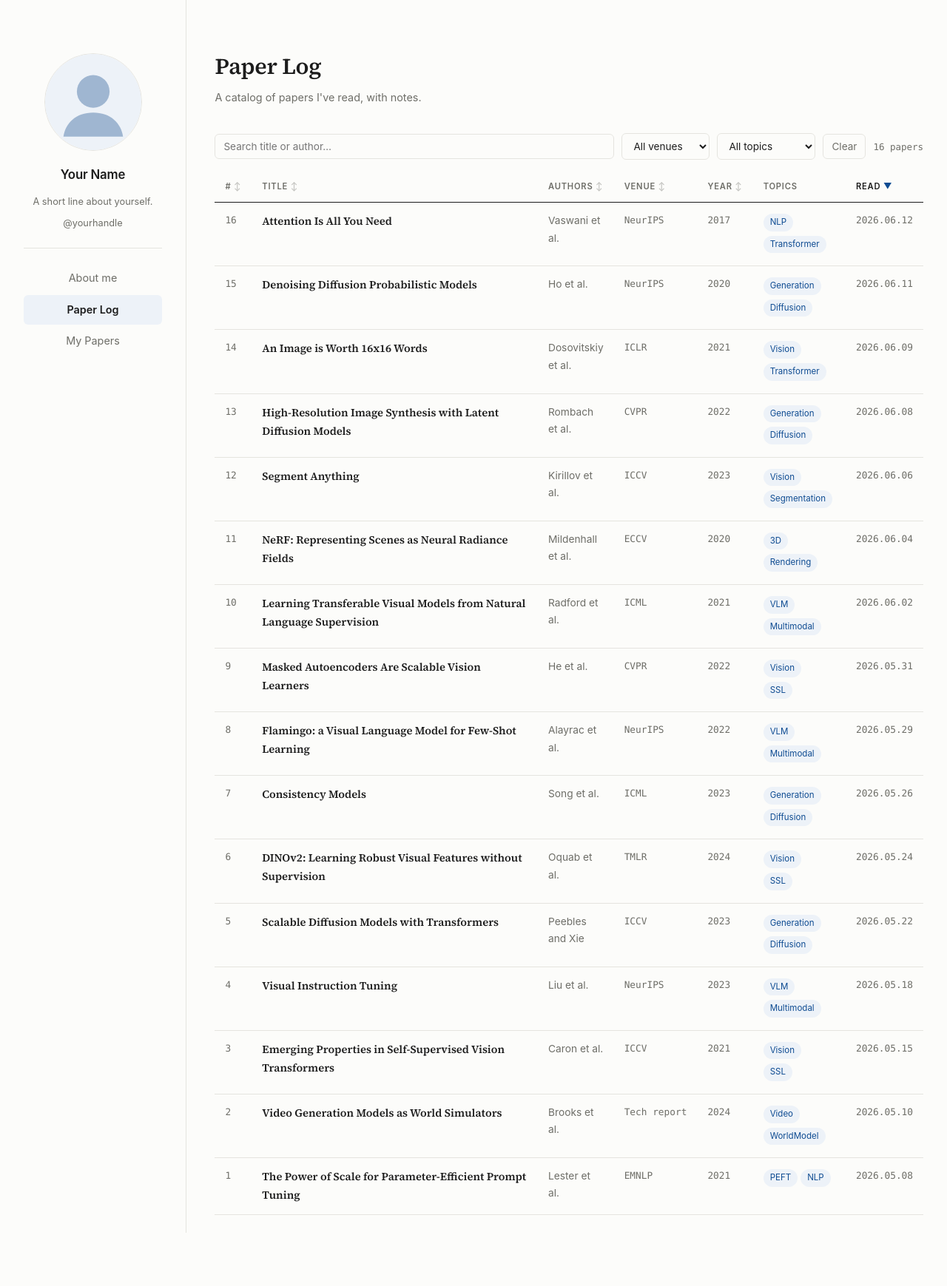
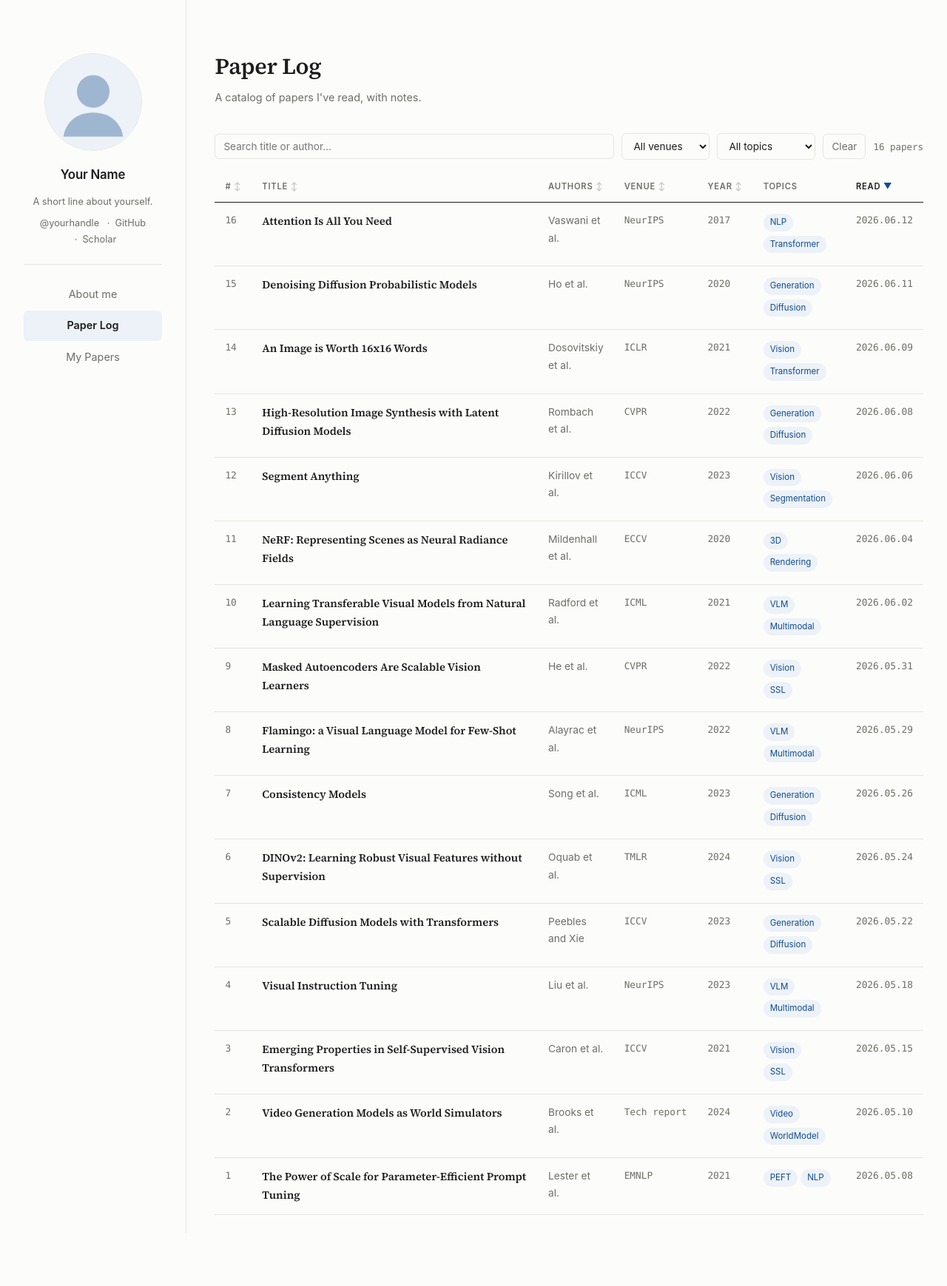
Before and after one commit to krjeo0/krjeo0.github.io, a Jekyll site: the page built from index.html, in a window 1280 px wide. Shown: the whole page at 74% size. Built offline with Jekyll 4.4.1, drawn with Linux system fonts in a browser that asks for light colours; after the commit the page ends 1667 px from its top, so only the background shows below that.

Commit message:
Add files via upload

```diff
--- a/_config.yml
+++ b/_config.yml
@@ -4,6 +4,8 @@ nickname: Your Name              # shown under the profile photo
 description: A catalog of papers I've read, with notes.
 bio: A short line about yourself.   # appears under your name
 instagram: yourhandle            # your Instagram handle, without the @ (leave blank to hide)
+github: yourhandle               # your GitHub username (leave blank to hide)
+scholar: https://scholar.google.com/citations?user=YOUR_ID   # full URL to your Scholar profile (leave blank to hide)
 profile_image: /assets/img/profile.svg   # replace with your photo: /assets/img/profile.jpg
 
 # Build settings (no need to touch)
--- a/_layouts/default.html
+++ b/_layouts/default.html
@@ -14,6 +14,7 @@
   {% assign in_about = false %}{% if page.url == '/about/' %}{% assign in_about = true %}{% endif %}
   {% assign in_paperlog = false %}{% if page.url == '/' or page.collection == 'posts' %}{% assign in_paperlog = true %}{% endif %}
   {% assign in_mypapers = false %}{% if page.url == '/my-papers/' or page.collection == 'my_papers' %}{% assign in_mypapers = true %}{% endif %}
+  {% assign is_db = false %}{% if page.url == '/' or page.url == '/my-papers/' %}{% assign is_db = true %}{% endif %}
 
   <div class="shell">
 
@@ -23,7 +24,13 @@
       </a>
       <p class="nickname">{{ site.nickname }}</p>
       {% if site.bio %}<p class="bio">{{ site.bio }}</p>{% endif %}
-      {% if site.instagram %}<p class="social"><a href="https://instagram.com/{{ site.instagram }}" target="_blank" rel="noopener">@{{ site.instagram }}</a></p>{% endif %}
+      {% if site.instagram or site.github or site.scholar %}
+      <p class="social">
+        {% if site.instagram %}<a href="https://instagram.com/{{ site.instagram }}" target="_blank" rel="noopener">@{{ site.instagram }}</a>{% endif %}
+        {% if site.github %}<a href="https://github.com/{{ site.github }}" target="_blank" rel="noopener">GitHub</a>{% endif %}
+        {% if site.scholar %}<a href="{{ site.scholar }}" target="_blank" rel="noopener">Scholar</a>{% endif %}
+      </p>
+      {% endif %}
 
       <nav class="side-nav">
         <a class="nav-link{% if in_about %} active{% endif %}" href="{{ '/about/' | relative_url }}">About me</a>
@@ -32,7 +39,7 @@
       </nav>
     </aside>
 
-    <main class="content">
+    <main class="content{% if is_db %} content--db{% endif %}">
       {{ content }}
     </main>
 
--- a/assets/css/style.css
+++ b/assets/css/style.css
@@ -29,12 +29,15 @@ html { scroll-behavior: smooth; }
   * { transition: none !important; }
 }
 
+html, body { height: 100%; }
+
 body {
   font-family: var(--sans);
   background: var(--paper);
   color: var(--ink);
   line-height: 1.7;
   -webkit-font-smoothing: antialiased;
+  overflow: hidden;
 }
 
 a { color: var(--link-blue); text-decoration: none; }
@@ -55,7 +58,8 @@ select:focus-visible {
   max-width: 2400px;
   margin: 0 auto;
   padding: 0 clamp(20px, 2.5vw, 48px);
-  min-height: 100vh;
+  height: 100vh;
+  overflow: hidden;
 }
 
 /* ---------- left sidebar ---------- */
@@ -69,6 +73,7 @@ select:focus-visible {
   top: 0;
   align-self: flex-start;
   height: 100vh;
+  overflow-y: auto;
 }
 
 .profile-photo {
@@ -98,9 +103,11 @@ select:focus-visible {
 .social {
   margin-top: 9px;
   font-size: 0.8rem;
+  line-height: 1.7;
 }
-.social a { color: var(--ink-soft); }
+.social a { color: var(--ink-soft); white-space: nowrap; }
 .social a:hover { color: var(--link-blue); }
+.social a + a::before { content: "·"; margin: 0 7px; color: var(--ink-soft); }
 
 .side-nav {
   margin-top: 22px;
@@ -125,7 +132,24 @@ select:focus-visible {
 .content {
   flex: 1;
   min-width: 0;
-  padding: 64px 0 96px clamp(32px, 3vw, 56px);
+  height: 100vh;
+  overflow-y: auto;
+  padding: 64px 0 64px clamp(32px, 3vw, 56px);
+}
+
+/* table pages: the title + toolbar stay put, only the list scrolls */
+.content--db {
+  display: flex;
+  flex-direction: column;
+  overflow: hidden;
+  padding-bottom: 24px;
+}
+.content--db .db-header,
+.content--db .db-toolbar { flex: 0 0 auto; }
+.content--db .db-wrap {
+  flex: 1 1 auto;
+  min-height: 0;
+  overflow: auto;
 }
 
 .db-header { margin-bottom: 20px; }
@@ -298,17 +322,22 @@ select:focus-visible {
 
 /* ---------- mobile: sidebar moves to top ---------- */
 @media (max-width: 760px) {
-  .shell { flex-direction: column; padding: 0 18px; }
+  html, body { height: auto; }
+  body { overflow: auto; }
+  .shell { flex-direction: column; height: auto; overflow: visible; padding: 0 18px; }
   .sidebar {
     width: 100%;
     height: auto;
+    overflow: visible;
     position: static;
     padding: 36px 0 24px;
     border-right: none;
     border-bottom: 1px solid var(--hairline);
   }
   .profile-photo { width: 96px; height: 96px; }
-  .content { padding: 28px 0 64px; }
+  .content { height: auto; overflow: visible; padding: 28px 0 64px; }
+  .content--db { display: block; overflow: visible; padding-bottom: 64px; }
+  .content--db .db-wrap { overflow-x: auto; min-height: 0; }
 
   .db-toolbar { align-items: stretch; }
   .result-count { margin-left: 0; }
```
